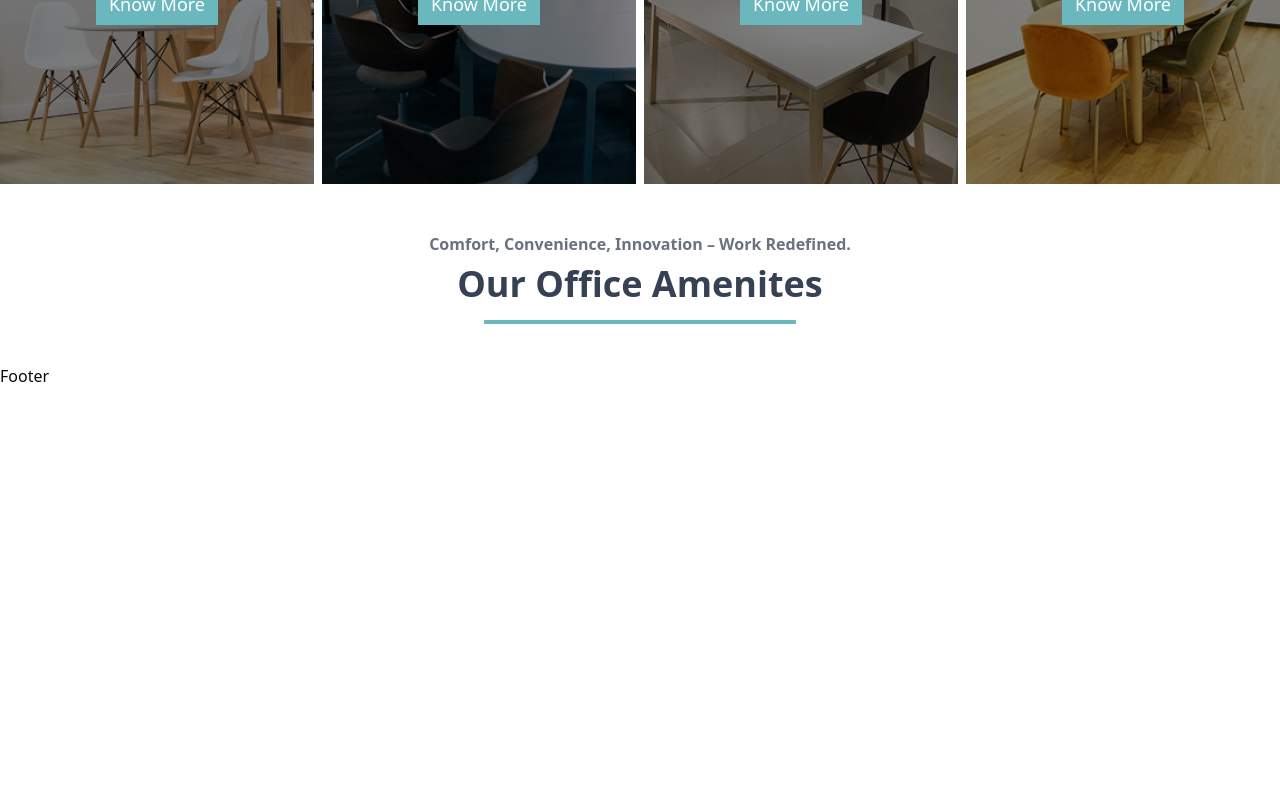
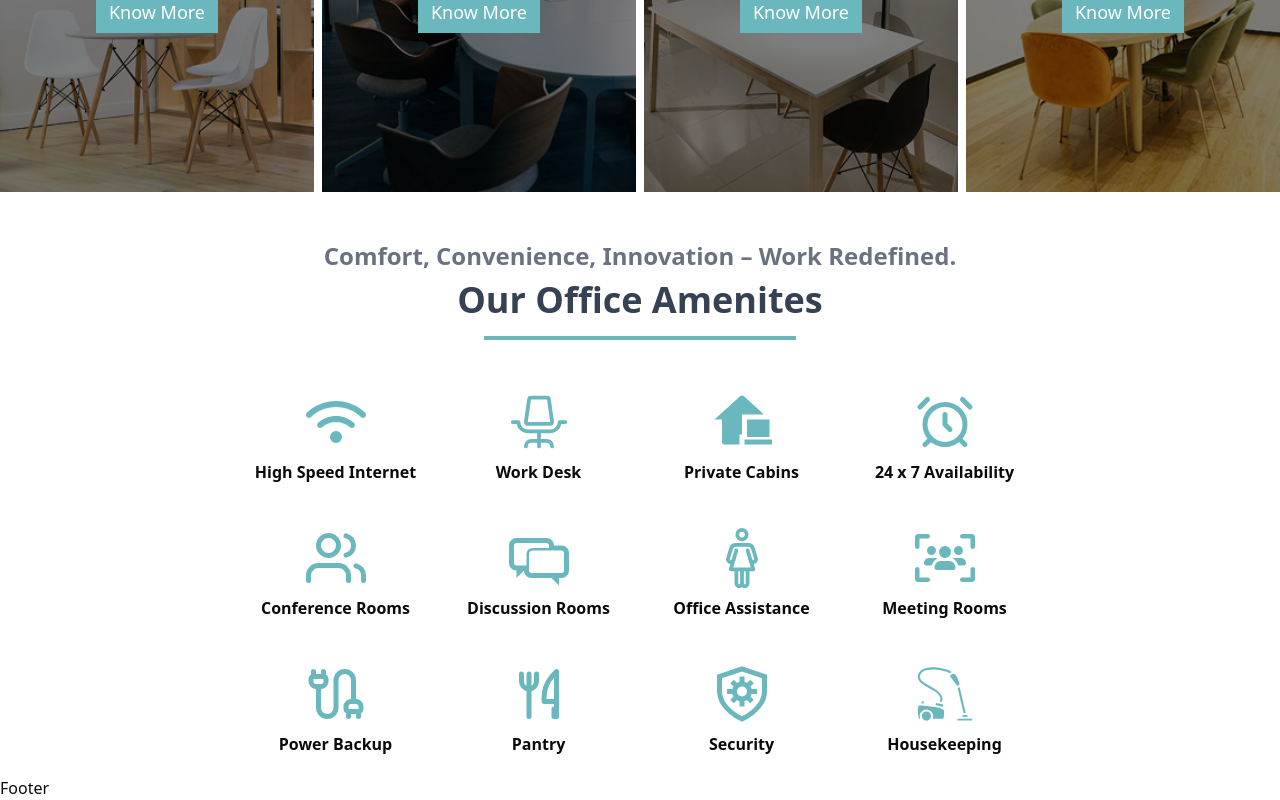
Before and after one commit to Ekata1233/BookMySpace, a Next.js app: page / in a window 1280 px wide. Shown: the part 1766-2566 px from the top of the page. Before the commit the page ends 2154 px from the top, so only its background shows below. Built offline with nearby package versions, Linux system fonts and the light colour scheme.

Commit message:
Amenites done

```diff
--- a/package.json
+++ b/package.json
@@ -22,6 +22,7 @@
     "postcss": "^8.5.3",
     "react": "^19.0.0",
     "react-dom": "^19.0.0",
+    "react-icons": "^5.5.0",
     "react-redux": "^9.2.0",
     "redux-persist": "^6.0.0",
     "tailwind-merge": "^3.0.2",
--- a/src/app/componants/exploreOffice/page.tsx
+++ b/src/app/componants/exploreOffice/page.tsx
@@ -28,7 +28,7 @@ const ExploreOffice = () => {
   return (
     <div>
       <div className="mx-auto px-4">
-        <p className="text-gray-500 font-bold text-center pt-12">
+        <p className="text-gray-500 text-lg sm:text-lg md:text-xl lg:text-2xl font-bold text-center pt-12">
           Explore Beyond Borders With Our Locations
         </p>
         <h1 className="text-xl sm:text-2xl md:text-3xl lg:text-4xl font-bold text-gray-700 text-center py-2">
@@ -36,6 +36,8 @@ const ExploreOffice = () => {
         </h1>
         <div className="border-b-4 border-[#6BB7BE] w-full sm:w-3/4 md:w-2/3 lg:w-4/7 xl:w-3/9 mt-2 mb-10 mx-auto"></div>
       </div>
+
+
       <div className="grid grid-cols-1 sm:grid-cols-2 md:grid-cols-2 lg:grid-cols-4 gap-2">
         {officeImages.map((office, index) => (
           <div
--- a/src/app/componants/ourAmenites/page.tsx
+++ b/src/app/componants/ourAmenites/page.tsx
@@ -1,19 +1,93 @@
 import React from "react";
+import { LuAlarmClock } from "react-icons/lu";
+import { FaWifi } from "react-icons/fa6";
+import { PiOfficeChair } from "react-icons/pi";
+import { RiHomeOfficeFill } from "react-icons/ri";
+import { FiUsers } from "react-icons/fi";
+import { TiMessages } from "react-icons/ti";
+import { IoWomanOutline } from "react-icons/io5";
+import { FaUsersViewfinder } from "react-icons/fa6";
+import { LuCable } from "react-icons/lu";
+import { TbToolsKitchen2 } from "react-icons/tb";
+import { GiVacuumCleaner } from "react-icons/gi";
+import { GrShieldSecurity } from "react-icons/gr";
 
 const OurAmenites = () => {
   return (
     <div>
       <div className="mx-auto px-4">
-        <p className="text-gray-500 font-bold text-center pt-12">
+        <h5 className="text-gray-500 text-lg sm:text-lg md:text-xl lg:text-2xl font-bold text-center pt-12">
           Comfort, Convenience, Innovation – Work Redefined.
-        </p>
+        </h5>
         <h1 className="text-xl sm:text-2xl md:text-3xl lg:text-4xl font-bold text-gray-700 text-center py-2">
           Our Office Amenites
         </h1>
         <div className="border-b-4 border-[#6BB7BE] w-full sm:w-3/4 md:w-3/7 lg:w-3/7 xl:w-2/8 mt-2 mb-10 mx-auto"></div>
       </div>
-      <div>
+      <div className="px-8 sm:px-12 md:px-22 lg:px-32 xl:px-60">
+        <div className="container mx-auto">
+          <div className="grid grid-cols-2 sm:grid-cols-2 md:grid-cols-3 lg:grid-cols-4 gap-3">
+            <div className="flex flex-col items-center text-center my-3">
+              <FaWifi  className="text-6xl text-[#6BB7BE]" />
+              <p className="font-semibold my-2">High Speed Internet</p>
+            </div>
 
+            <div className="flex flex-col items-center text-center my-3">
+              <PiOfficeChair  className="text-6xl text-[#6BB7BE]" />
+              <p className="font-semibold my-2">Work Desk</p>
+            </div>
+
+            <div className="flex flex-col items-center text-center my-3">
+              <RiHomeOfficeFill  className="text-6xl text-[#6BB7BE]" />
+              <p className="font-semibold my-2">Private Cabins</p>
+            </div>
+
+            <div className="flex flex-col items-center text-center my-3">
+              <LuAlarmClock className="text-6xl text-[#6BB7BE]" />
+              <p className="font-semibold my-2">24 x 7 Availability</p>
+            </div>
+
+            <div className="flex flex-col items-center text-center my-3">
+              <FiUsers  className="text-6xl text-[#6BB7BE]" />
+              <p className="font-semibold my-2">Conference Rooms</p>
+            </div>
+
+            <div className="flex flex-col items-center text-center my-3">
+              <TiMessages  className="text-6xl text-[#6BB7BE]" />
+              <p className="font-semibold my-2">Discussion Rooms</p>
+            </div>
+
+            <div className="flex flex-col items-center text-center my-3">
+              <IoWomanOutline  className="text-6xl text-[#6BB7BE]" />
+              <p className="font-semibold my-2">Office Assistance</p>
+            </div>
+
+            <div className="flex flex-col items-center text-center my-3">
+              <FaUsersViewfinder  className="text-6xl text-[#6BB7BE]" />
+              <p className="font-semibold my-2">Meeting Rooms</p>
+            </div>
+
+            <div className="flex flex-col items-center text-center my-3">
+              <LuCable  className="text-6xl text-[#6BB7BE]" />
+              <p className="font-semibold my-2">Power Backup</p>
+            </div>
+
+            <div className="flex flex-col items-center text-center my-3">
+              <TbToolsKitchen2  className="text-6xl text-[#6BB7BE]" />
+              <p className="font-semibold my-2">Pantry</p>
+            </div>
+
+            <div className="flex flex-col items-center text-center my-3">
+              <GrShieldSecurity  className="text-6xl text-[#6BB7BE]" />
+              <p className="font-semibold my-2">Security</p>
+            </div>
+
+            <div className="flex flex-col items-center text-center my-3">
+              <GiVacuumCleaner  className="text-6xl text-[#6BB7BE]" />
+              <p className="font-semibold my-2">Housekeeping</p>
+            </div>
+          </div>
+        </div>
       </div>
     </div>
   );
--- a/src/app/page.tsx
+++ b/src/app/page.tsx
@@ -9,7 +9,6 @@ export default function Home() {
     <main className="mt-16">
       <Hero/>
       <OfficeTour/>
-
       <ExploreOffice />
       <OurAmenites />
     </main>
```
Also changed, not shown: 1 other file (tests, documents, lock files or other folders).
